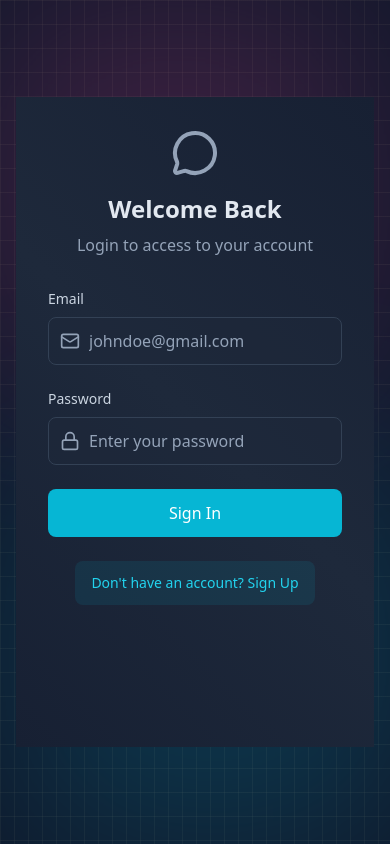
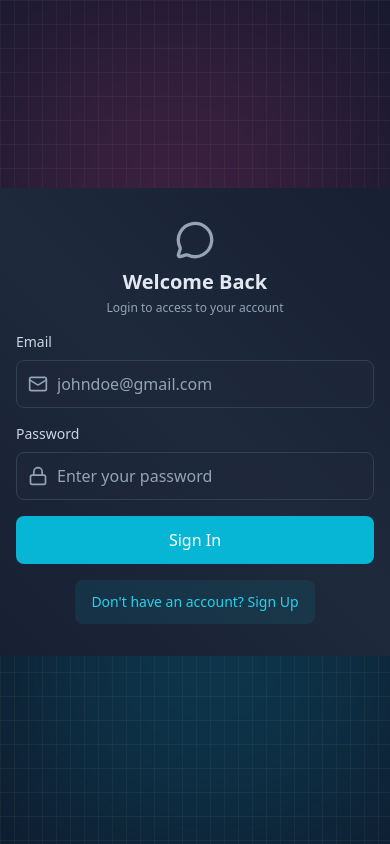
Before and after one commit to Realadityapathak/Chat-App, a React (Vite) app in the folder frontend/: page /login in a window 390 px wide. Built offline with nearby package versions, Linux system fonts and the light colour scheme; no server answers.

Commit message:
feat(responsive): auth pages fluid height and landscape scroll (#3, #11)

```diff
--- a/frontend/src/components/NoChatsFound.jsx
+++ b/frontend/src/components/NoChatsFound.jsx
@@ -6,18 +6,18 @@ function NoChatsFound() {
 
   return (
     <div className="flex flex-col items-center justify-center py-10 text-center space-y-4">
-      <div className="w-16 h-16 bg-cyan-500/10 rounded-full flex items-center justify-center">
+      <div className="w-16 h-16 bg-cyan-500/10 rounded-full flex items-center justify-center shrink-0">
         <MessageCircleIcon className="w-8 h-8 text-cyan-400" />
       </div>
       <div>
         <h4 className="text-slate-200 font-medium mb-1">No conversations yet</h4>
-        <p className="text-slate-400 text-sm px-6">
+        <p className="text-slate-400 text-sm px-4">
           Start a new chat by selecting a contact from the contacts tab
         </p>
       </div>
       <button
         onClick={() => setActiveTab("contacts")}
-        className="px-4 py-2 text-sm text-cyan-400 bg-cyan-500/10 rounded-lg hover:bg-cyan-500/20 transition-colors"
+        className="min-h-[44px] px-4 py-2 text-sm text-cyan-400 bg-cyan-500/10 rounded-lg hover:bg-cyan-500/20 transition-colors cursor-pointer flex items-center justify-center mx-auto"
       >
         Find contacts
       </button>
--- a/frontend/src/pages/LoginPage.jsx
+++ b/frontend/src/pages/LoginPage.jsx
@@ -14,22 +14,22 @@ function LoginPage() {
   };
 
   return (
-    <div className="w-full flex items-center justify-center p-4 bg-slate-900">
-      <div className="relative w-full max-w-6xl md:h-[800px] h-[650px]">
+    <div className="w-full h-full flex items-center justify-center p-0 sm:p-4">
+      <div className="relative w-full max-w-6xl h-auto min-h-0 sm:min-h-[600px] md:h-[800px] max-h-dvh sm:max-h-[calc(100dvh-2rem)] flex flex-col">
         <BorderAnimatedContainer>
-          <div className="w-full flex flex-col md:flex-row">
-            {/* FORM CLOUMN - LEFT SIDE */}
-            <div className="md:w-1/2 p-8 flex items-center justify-center md:border-r border-slate-600/30">
-              <div className="w-full max-w-md">
+          <div className="w-full h-full flex flex-col md:flex-row overflow-y-auto">
+            {/* FORM COLUMN - LEFT SIDE */}
+            <div className="w-full md:w-1/2 p-4 sm:p-8 flex items-center justify-center md:border-r border-slate-600/30 overflow-y-auto">
+              <div className="w-full max-w-md py-4 sm:py-0">
                 {/* HEADING TEXT */}
-                <div className="text-center mb-8">
-                  <MessageCircleIcon className="w-12 h-12 mx-auto text-slate-400 mb-4" />
-                  <h2 className="text-2xl font-bold text-slate-200 mb-2">Welcome Back</h2>
-                  <p className="text-slate-400">Login to access to your account</p>
+                <div className="text-center mb-4 sm:mb-8">
+                  <MessageCircleIcon className="w-10 h-10 sm:w-12 sm:h-12 mx-auto text-slate-400 mb-2 sm:mb-4" />
+                  <h2 className="text-xl sm:text-2xl font-bold text-slate-200 mb-1 sm:mb-2">Welcome Back</h2>
+                  <p className="text-slate-400 text-xs sm:text-sm">Login to access to your account</p>
                 </div>
 
                 {/* FORM */}
-                <form onSubmit={handleSubmit} className="space-y-6">
+                <form onSubmit={handleSubmit} className="space-y-4 sm:space-y-6">
                   {/* EMAIL INPUT */}
                   <div>
                     <label className="auth-input-label">Email</label>
@@ -72,7 +72,7 @@ function LoginPage() {
                   </button>
                 </form>
 
-                <div className="mt-6 text-center">
+                <div className="mt-4 sm:mt-6 text-center">
                   <Link to="/signup" className="auth-link">
                     Don't have an account? Sign Up
                   </Link>
@@ -86,7 +86,7 @@ function LoginPage() {
                 <img
                   src="/login.png"
                   alt="People using mobile devices"
-                  className="w-full h-auto object-contain"
+                  className="w-full h-auto object-contain max-h-[380px] mx-auto"
                 />
                 <div className="mt-6 text-center">
                   <h3 className="text-xl font-medium text-cyan-400">Connect anytime, anywhere</h3>
--- a/frontend/src/pages/SignUpPage.jsx
+++ b/frontend/src/pages/SignUpPage.jsx
@@ -14,22 +14,22 @@ function SignUpPage() {
   };
 
   return (
-    <div className="w-full flex items-center justify-center p-4 bg-slate-900">
-      <div className="relative w-full max-w-6xl md:h-[800px] h-[650px]">
+    <div className="w-full h-full flex items-center justify-center p-0 sm:p-4">
+      <div className="relative w-full max-w-6xl h-auto min-h-0 sm:min-h-[600px] md:h-[800px] max-h-dvh sm:max-h-[calc(100dvh-2rem)] flex flex-col">
         <BorderAnimatedContainer>
-          <div className="w-full flex flex-col md:flex-row">
-            {/* FORM CLOUMN - LEFT SIDE */}
-            <div className="md:w-1/2 p-8 flex items-center justify-center md:border-r border-slate-600/30">
-              <div className="w-full max-w-md">
+          <div className="w-full h-full flex flex-col md:flex-row overflow-y-auto">
+            {/* FORM COLUMN - LEFT SIDE */}
+            <div className="w-full md:w-1/2 p-4 sm:p-8 flex items-center justify-center md:border-r border-slate-600/30 overflow-y-auto">
+              <div className="w-full max-w-md py-4 sm:py-0">
                 {/* HEADING TEXT */}
-                <div className="text-center mb-8">
-                  <MessageCircleIcon className="w-12 h-12 mx-auto text-slate-400 mb-4" />
-                  <h2 className="text-2xl font-bold text-slate-200 mb-2">Create Account</h2>
-                  <p className="text-slate-400">Sign up for a new account</p>
+                <div className="text-center mb-4 sm:mb-8">
+                  <MessageCircleIcon className="w-10 h-10 sm:w-12 sm:h-12 mx-auto text-slate-400 mb-2 sm:mb-4" />
+                  <h2 className="text-xl sm:text-2xl font-bold text-slate-200 mb-1 sm:mb-2">Create Account</h2>
+                  <p className="text-slate-400 text-xs sm:text-sm">Sign up for a new account</p>
                 </div>
 
                 {/* FORM */}
-                <form onSubmit={handleSubmit} className="space-y-6">
+                <form onSubmit={handleSubmit} className="space-y-3 sm:space-y-5">
                   {/* FULL NAME */}
                   <div>
                     <label className="auth-input-label">Full Name</label>
@@ -88,7 +88,7 @@ function SignUpPage() {
                   </button>
                 </form>
 
-                <div className="mt-6 text-center">
+                <div className="mt-4 sm:mt-6 text-center">
                   <Link to="/login" className="auth-link">
                     Already have an account? Login
                   </Link>
@@ -102,7 +102,7 @@ function SignUpPage() {
                 <img
                   src="/signup.png"
                   alt="People using mobile devices"
-                  className="w-full h-auto object-contain"
+                  className="w-full h-auto object-contain max-h-[380px] mx-auto"
                 />
                 <div className="mt-6 text-center">
                   <h3 className="text-xl font-medium text-cyan-400">Start Your Journey Today</h3>
```
